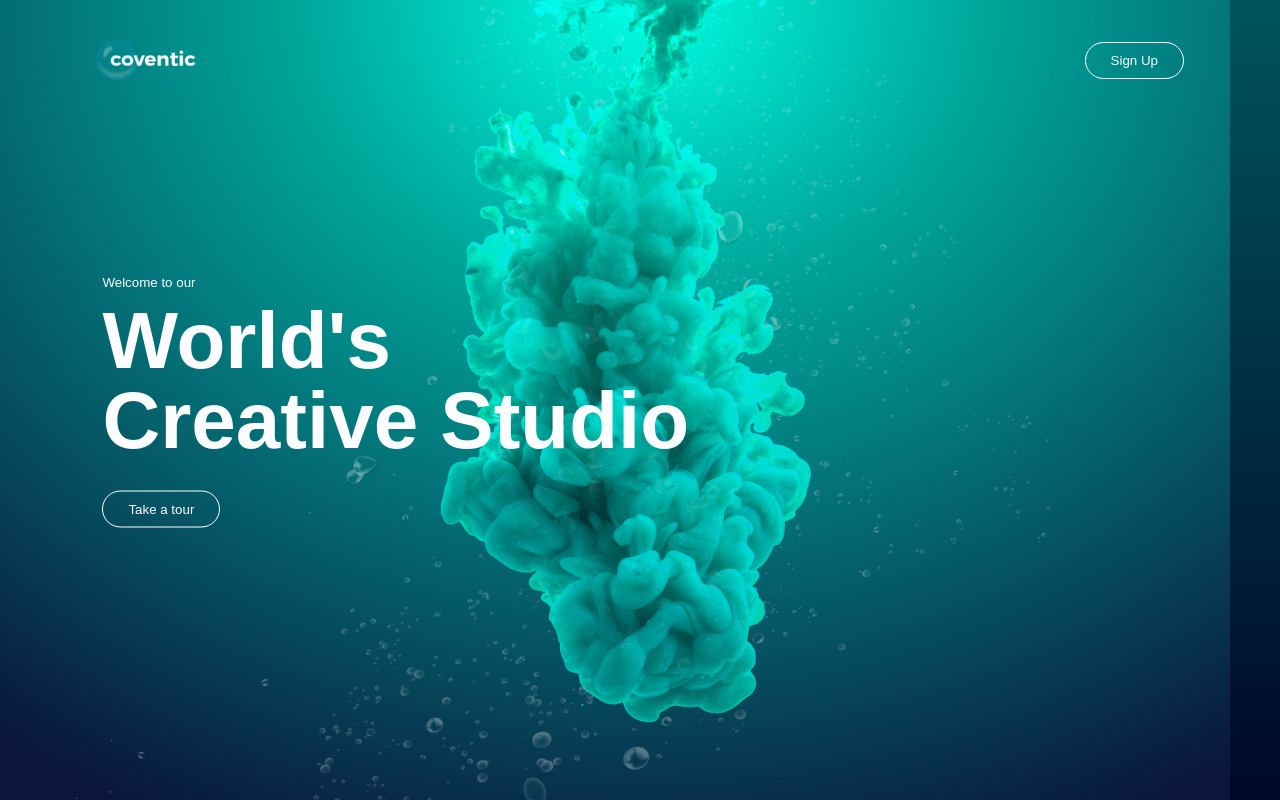
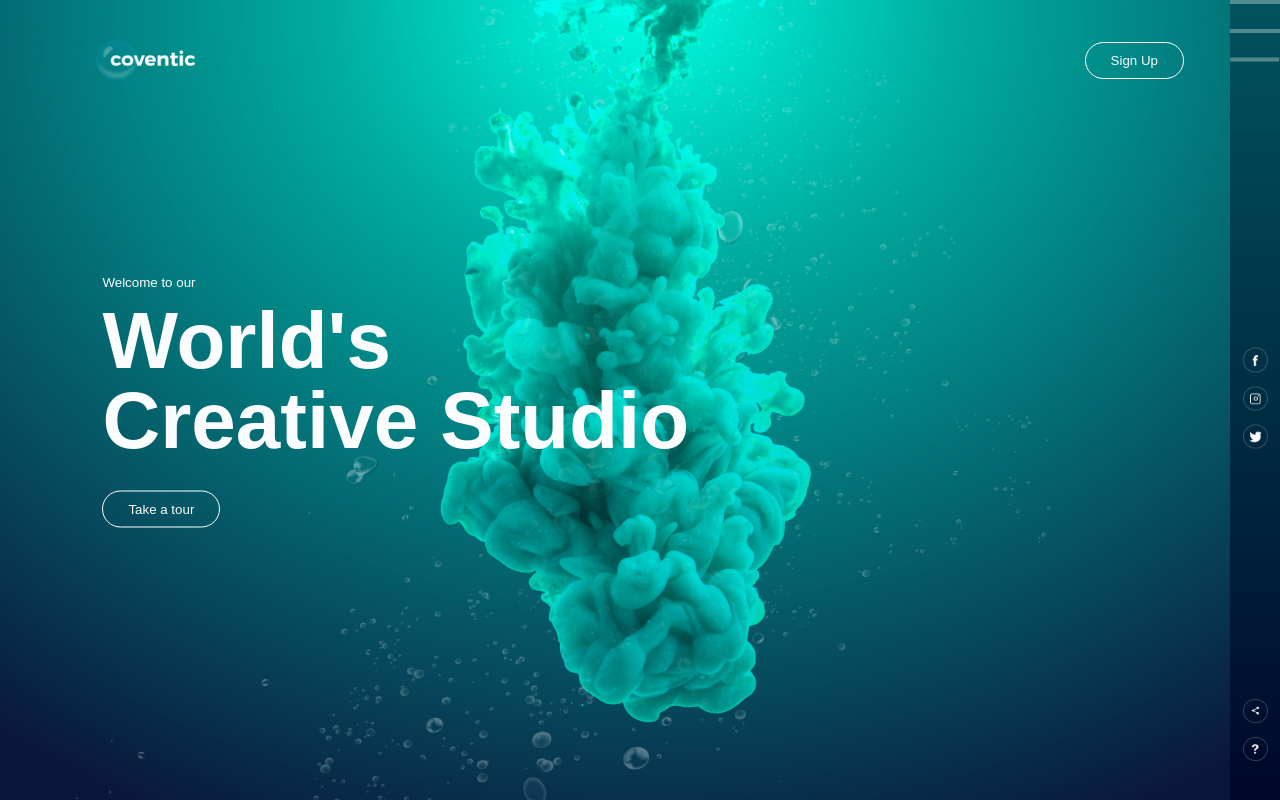
Before and after one commit to samseen/Coventic, a plain HTML site: page index.html in a window 1280 px wide. Drawn offline with Linux system fonts and the light colour scheme.

Commit message:
Added social media icons and useful links.

```diff
--- a/css/style.css
+++ b/css/style.css
@@ -61,3 +61,31 @@ h1 {
     right: 0;
     top: 0;
 }
+
+.menu {
+    display: block;
+    width: 25px;
+    margin: 40px auto 0;
+    cursor: pointer;
+}
+
+.social-links img, .useful-links img {
+    width: 25px;
+    margin: 5px auto;
+    cursor: pointer;
+}
+
+.social-links {
+    width: 50px;
+    text-align: center;
+    position: absolute;
+    top: 50%;
+    transform: translateY(-50%);
+}
+
+.useful-links {
+    width: 50px;
+    text-align: center;
+    position: absolute;
+    bottom: 30px;
+}
--- a/index.html
+++ b/index.html
@@ -19,6 +19,18 @@
             <button type="button">Take a tour</button>
         </div>
         <div class="sidebar">
+            <img src="img/menu.png" alt="">
+
+            <div class="social-links">
+                <img src="img/fb.png" alt="">
+                <img src="img/ig.png" alt="">
+                <img src="img/tw.png" alt="">
+            </div>
+
+            <div class="useful-links">
+                <img src="img/share.png" alt="">
+                <img src="img/info.png" alt="">
+            </div>
 
         </div>
     </div>
```
